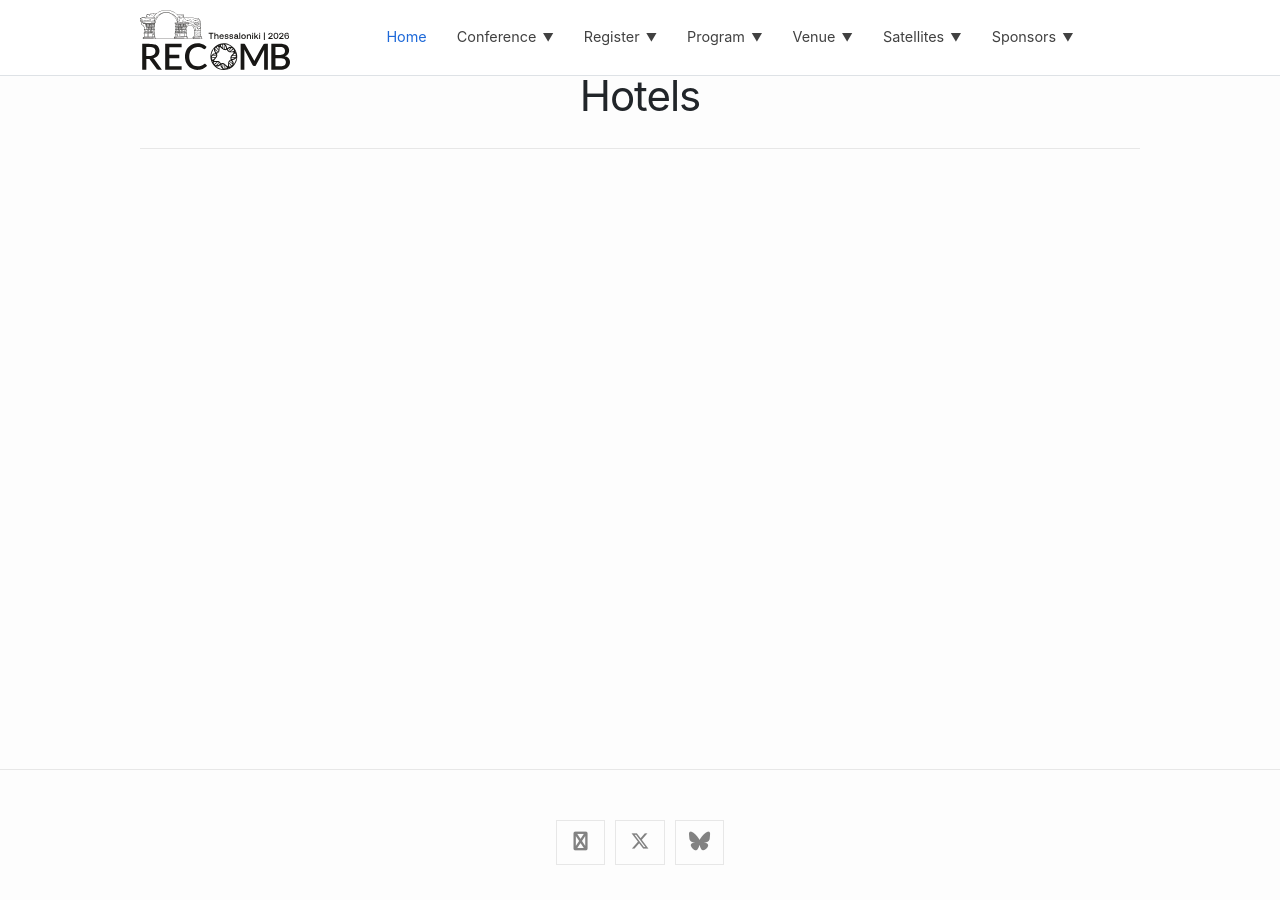
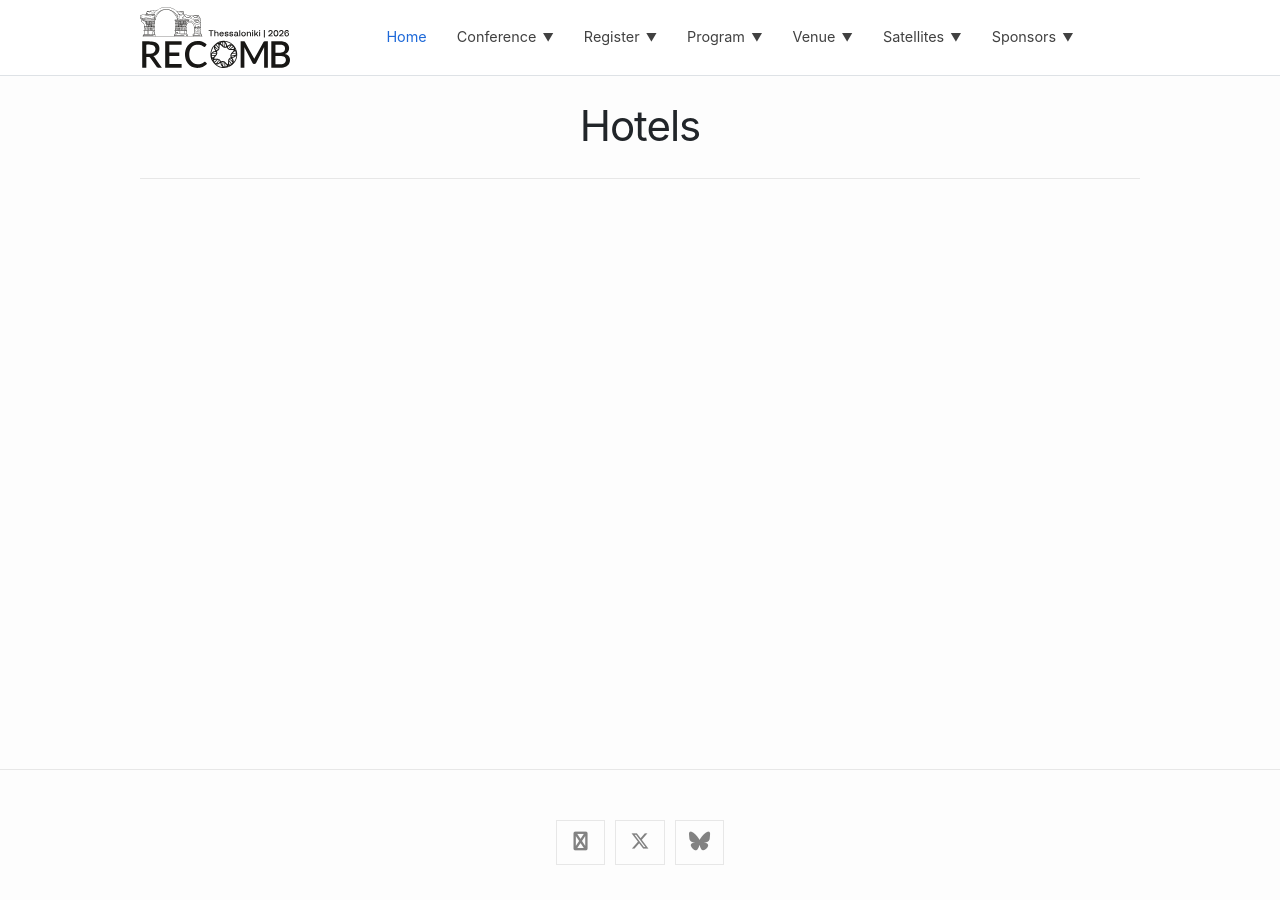
Before and after one commit to recomb-conference/recomb2026, a Jekyll site: the page built from hotels.md, in a window 1280 px wide. Built offline with Jekyll 4.4.1, drawn with Linux system fonts in a browser that asks for light colours; nearby versions of some CDN libraries.

Commit message:
Fix header spacing
added gap between nav and page titles, prevented border overlap with logo on mobile

```diff
--- a/_sass/minima/_layout.scss
+++ b/_sass/minima/_layout.scss
@@ -240,6 +240,7 @@
  * Posts
  */
 .post-header {
+  margin-top: $spacing-unit;
   margin-bottom: $spacing-unit;
   padding-bottom: 18px;
   text-align: center;
--- a/_sass/minima/custom-styles.scss
+++ b/_sass/minima/custom-styles.scss
@@ -81,7 +81,20 @@
   height: auto;
   width: 150px; // Set a fixed width for the logo
   margin-top: 5px; // Adjust vertical alignment
+  margin-bottom: 5px; // Add bottom margin to prevent touching border
   margin-right: 20px;
+}
+
+/* Mobile: increase header padding for better spacing */
+@media screen and (max-width: 799px) {
+  .site-header {
+    padding: 10px 0; // Add vertical padding to push border away from logo
+  }
+
+  .recomb-logo {
+    width: 120px; // Slightly smaller logo on mobile
+    margin-bottom: 8px; // More bottom margin on mobile
+  }
 }
 
 /* Ensure home page body content is dark text (not the hero) */
```
